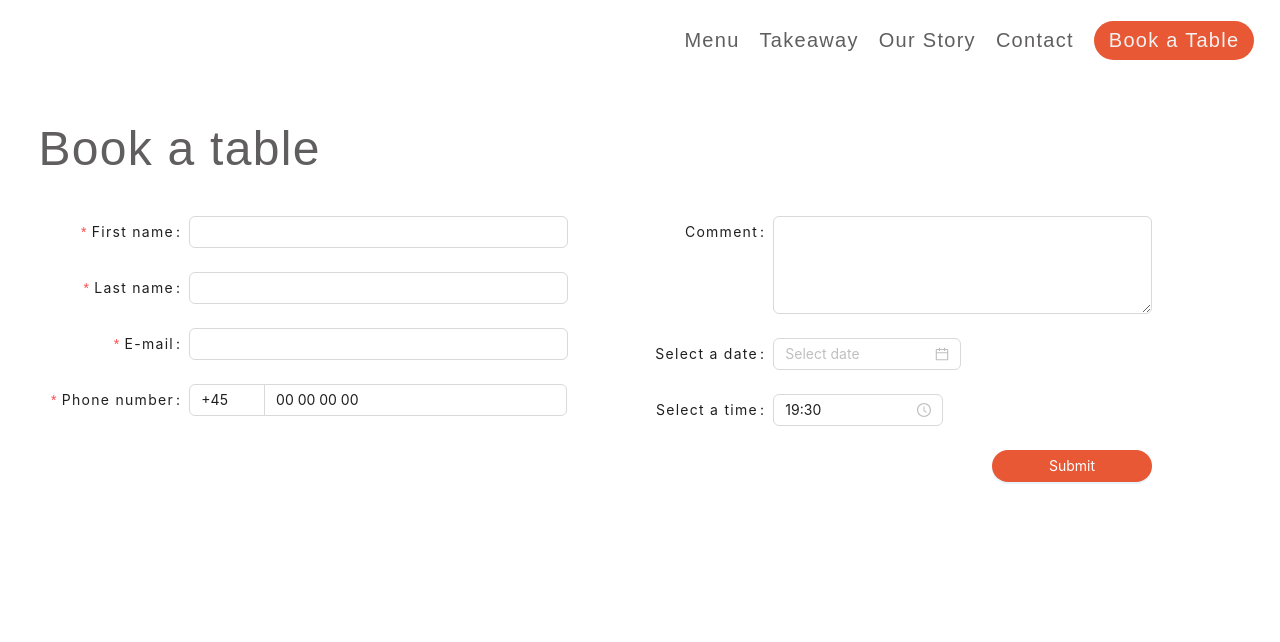
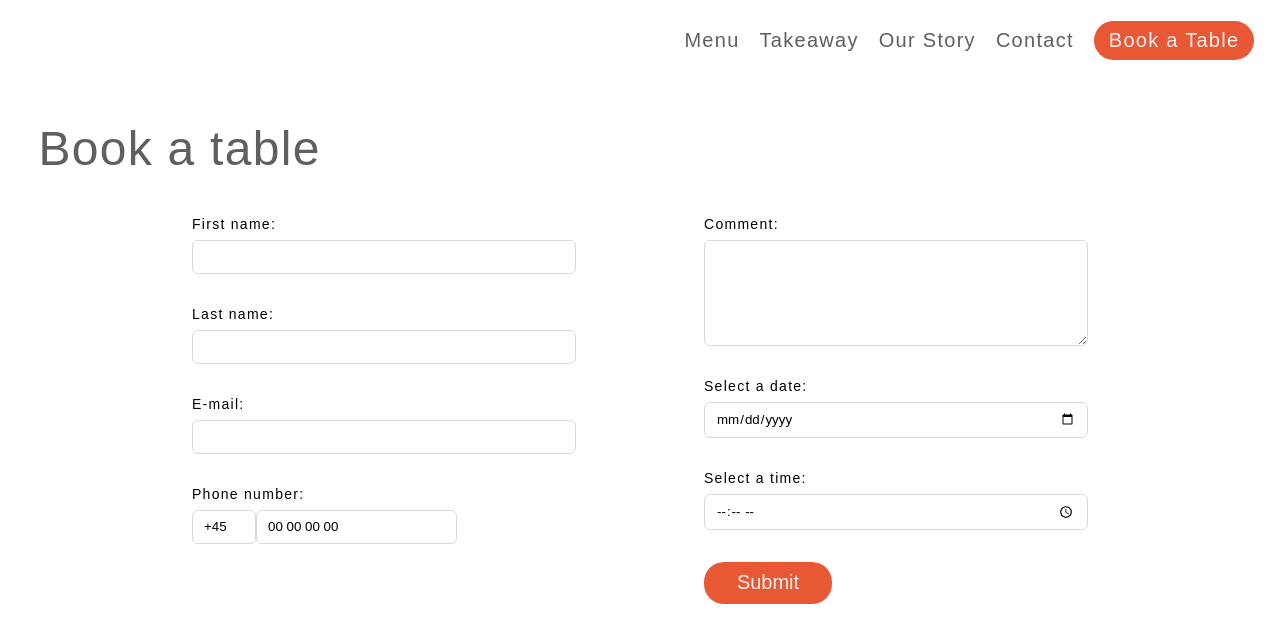
Before and after one commit to ozolinala/capanna74, a Next.js app: page /bookings in a window 1280 px wide. Shown: the top 642 px of the page. Built offline with nearby package versions, Linux system fonts and the light colour scheme.

Commit message:
Removed antdesign package, new form (also responsive)

```diff
--- a/package.json
+++ b/package.json
@@ -9,7 +9,6 @@
     "lint": "next lint"
   },
   "dependencies": {
-    "antd": "^5.12.2",
     "next": "14.0.3",
     "react": "^18",
     "react-dom": "^18",
--- a/src/components/BookingForm.js
+++ b/src/components/BookingForm.js
@@ -1,32 +1,22 @@
 import styles from "../styles/Booking.module.css";
 import { useState } from "react";
 import Link from "next/link";
-import {
-  Button,
-  Form,
-  Input,
-  Space,
-  TimePicker,
-  DatePicker,
-  Row,
-  Col,
-} from "antd";
-const { useMediaQuery } = require("react-responsive");
-const dayjs = require("dayjs");
+import { useRouter } from "next/router";
 
 const BookingForm = () => {
-  const { TextArea } = Input;
   const [loading, setLoading] = useState(false);
   const [success, setSuccess] = useState(false);
+  const router = useRouter();
 
-  const onFinish = async (values) => {
+  const handleSubmit = async (event) => {
+    event.preventDefault();
     setLoading(true);
 
     try {
       await new Promise((resolve) => setTimeout(resolve, 2000));
 
       setSuccess(true);
-      console.log("Success:", values);
+      console.log("Success:", event.target.elements);
     } catch (error) {
       console.error("Error:", error);
     } finally {
@@ -34,33 +24,17 @@ const BookingForm = () => {
     }
   };
 
-  const onFinishFailed = (errorInfo) => {
-    console.log("Failed:", errorInfo);
-  };
-
-  const onChange = (date, dateString) => {
-    console.log(date, dateString);
-  };
-
-  const format = "HH:mm";
-
-  const isMobile = useMediaQuery({ maxWidth: 768 });
-
   return (
     <article>
-      {isMobile ? (
-        <div className={styles.containerMobile}>
-          {
-            <div className={styles.container}>
+      <div>
         {success ? (
           <div className={styles.successMessageContainer}>
             <p className={styles.successMessage}>
-                    You have successfully made a
-                    reservation!
+              You have successfully made a reservation!
             </p>
             <img
               src="/assets/check.svg"
-                    alt="Landing Image"
+              alt="Checkmark"
               className={styles.check}
             />
             <Link className={styles.backToMenu} href="/">
@@ -68,299 +42,78 @@ const BookingForm = () => {
             </Link>
           </div>
         ) : (
-                <Form
-                  name="basic"
-                  style={{
-                    maxWidth: "90vw",
-                    marginLeft: "1rem",
-                  }}
-                  initialValues={{
-                    remember: true,
-                  }}
-                  onFinish={onFinish}
-                  onFinishFailed={onFinishFailed}
+          <form
+            onSubmit={handleSubmit}
             autoComplete="off"
+            className={styles.formContainer}
           >
-                  <Form.Item
-                    label="First name"
-                    name="first-name"
-                    rules={[
-                      {
-                        required: true,
-                        message: "Please input your name",
-                      },
-                    ]}
-                  >
-                    <Input />
-                  </Form.Item>
+            <div className={styles.leftColumn}>
+              <div>
+                <label htmlFor="first-name">First name:</label>
+                <input type="text" id="first-name" required />
+              </div>
 
-                  <Form.Item
-                    label="Last name"
-                    name="last-name"
-                    rules={[
-                      {
-                        required: true,
-                        message: "Please input your last name",
-                      },
-                    ]}
-                  >
-                    <Input />
-                  </Form.Item>
+              <div>
+                <label htmlFor="last-name">Last name:</label>
+                <input type="text" id="last-name" required />
+              </div>
 
-                  <Form.Item
-                    label="E-mail"
-                    name="email"
-                    rules={[
-                      {
-                        required: true,
-                        message: "Please input your email",
-                      },
-                    ]}
-                  >
-                    <Input />
-                  </Form.Item>
+              <div>
+                <label htmlFor="email">E-mail:</label>
+                <input type="email" id="email" required />
+              </div>
 
-                  <Form.Item
-                    label="Phone number"
-                    name="phone-number"
-                    rules={[
-                      {
-                        required: true,
-                        message: "Please input your phone number",
-                      },
-                    ]}
-                  >
-                    <Space.Compact>
-                      <Input style={{ width: "20%" }} defaultValue="+45" />
-                      <Input
-                        style={{ width: "80%" }}
+              <div>
+                <label htmlFor="phone-number">Phone number:</label>
+                <div>
+                  <input
+                    type="text"
+                    id="phone-prefix"
+                    className={styles.phonePrefix}
+                    defaultValue="+45"
+                  />
+                  <input
+                    type="text"
+                    id="phone-number"
                     defaultValue="00 00 00 00"
                   />
-                    </Space.Compact>
-                  </Form.Item>
+                </div>
+              </div>
+            </div>
 
-                  <Form.Item
-                    label="Comment"
-                    name="remember"
-                    valuePropName="checked"
-                    wrapperCol={{ span: 16 }}
-                  >
-                    <TextArea rows={4} />
-                  </Form.Item>
+            <div className={styles.rightColumn}>
+              <div>
+                <label htmlFor="comment">Comment:</label>
+                <textarea id="comment" rows="4" />
+              </div>
 
-                  <Form.Item
-                    label="Select a date"
-                    name="date"
-                    valuePropName="checked"
-                    wrapperCol={{ span: 16 }}
-                  >
-                    <DatePicker onChange={onChange} />
-                  </Form.Item>
+              <div>
+                <label htmlFor="date">Select a date:</label>
+                <input
+                  type="date"
+                  id="date"
+                  onChange={(e) => console.log(e.target.value)}
+                />
+              </div>
 
-                  <Form.Item
-                    label="Select a time"
-                    name="time"
-                    valuePropName="checked"
-                    wrapperCol={{ span: 16 }}
-                  >
-                    <TimePicker
-                      defaultValue={dayjs("19:30", format)}
-                      format={format}
-                      minuteStep={15}
-                      hourStep={1}
-                    />
-                  </Form.Item>
+              <div>
+                <label htmlFor="time">Select a time:</label>
+                <input type="time" id="time" />
+              </div>
 
-                  <Form.Item wrapperCol={{ span: 24, offset: 0 }}>
-                    <div className={styles.buttonContainerMobile}>
-                      <Button
-                        style={{
-                          width: "10rem",
-                          borderRadius: "20px",
-                          backgroundColor: "#e85835",
-                          color: "white",
-                        }}
-                        type="primary"
-                        htmlType="submit"
-                        loading={loading}
+              <div>
+                <button
+                  className={styles.button}
+                  type="submit"
+                  disabled={loading}
                 >
                   Submit
-                      </Button>
+                </button>
               </div>
-                  </Form.Item>
-                </Form>
+            </div>
+          </form>
         )}
       </div>
-          }
-        </div>
-      ) : (
-        <div className={styles.container}>
-          {success ? (
-            <div className={styles.successMessageContainer}>
-              <p className={styles.successMessage}>
-                The table is available, you have successfully made a
-                reservation!
-              </p>
-              <img
-                src="/assets/check.svg"
-                alt="Landing Image"
-                className={styles.check}
-              />
-              <Link className={styles.backToMenu} href="/">
-                Go back to menu
-              </Link>
-            </div>
-          ) : (
-            <Form
-              name="basic"
-              labelCol={{
-                span: isMobile ? 16 : 8,
-              }}
-              wrapperCol={{
-                span: isMobile ? 16 : 16,
-              }}
-              style={{
-                maxWidth: "90vw",
-              }}
-              initialValues={{
-                remember: true,
-              }}
-              onFinish={onFinish}
-              onFinishFailed={onFinishFailed}
-              autoComplete="off"
-            >
-              <Row gutter={16}>
-                <Col span={12}>
-                  <Form.Item
-                    label="First name"
-                    name="first-name"
-                    rules={[
-                      {
-                        required: true,
-                        message: "Please input your name",
-                      },
-                    ]}
-                  >
-                    <Input />
-                  </Form.Item>
-
-                  <Form.Item
-                    label="Last name"
-                    name="last-name"
-                    rules={[
-                      {
-                        required: true,
-                        message: "Please input your last name",
-                      },
-                    ]}
-                  >
-                    <Input />
-                  </Form.Item>
-
-                  <Form.Item
-                    label="E-mail"
-                    name="email"
-                    rules={[
-                      {
-                        required: true,
-                        message: "Please input your email",
-                      },
-                    ]}
-                  >
-                    <Input />
-                  </Form.Item>
-
-                  <Form.Item
-                    label="Phone number"
-                    name="phone-number"
-                    rules={[
-                      {
-                        required: true,
-                        message: "Please input your phone number",
-                      },
-                    ]}
-                  >
-                    <Space.Compact>
-                      <Input
-                        style={{
-                          width: "20%",
-                        }}
-                        defaultValue="+45"
-                      />
-                      <Input
-                        style={{
-                          width: "80%",
-                        }}
-                        defaultValue="00 00 00 00"
-                      />
-                    </Space.Compact>
-                  </Form.Item>
-                </Col>
-                <Col span={12}>
-                  <Form.Item
-                    label="Comment"
-                    name="remember"
-                    valuePropName="checked"
-                    wrapperCol={{
-                      span: 16,
-                    }}
-                  >
-                    <TextArea rows={4} />
-                  </Form.Item>
-
-                  <Form.Item
-                    label="Select a date"
-                    name="date"
-                    valuePropName="checked"
-                    wrapperCol={{
-                      span: 16,
-                    }}
-                  >
-                    <DatePicker onChange={onChange} />
-                  </Form.Item>
-                  <Form.Item
-                    label="Select a time"
-                    name="time"
-                    valuePropName="checked"
-                    wrapperCol={{
-                      span: 16,
-                    }}
-                  >
-                    <TimePicker
-                      defaultValue={dayjs("19:30", format)}
-                      format={format}
-                      minuteStep={15}
-                      hourStep={1}
-                    />
-                  </Form.Item>
-                  <Form.Item
-                    wrapperCol={{
-                      span: 24, // Set to the full width of the column
-                      offset: 0,
-                    }}
-                  >
-                    <div className={styles.buttonContainer}>
-                      <Button
-                        style={{
-                          width: "10rem",
-                          borderRadius: "20px",
-                          backgroundColor: "#e85835",
-                          color: "white",
-                        }}
-                        type="primary"
-                        htmlType="submit"
-                        loading={loading}
-                      >
-                        Submit
-                      </Button>
-                    </div>
-                  </Form.Item>
-                </Col>
-              </Row>
-            </Form>
-          )}
-        </div>
-      )}
     </article>
   );
 };
--- a/src/styles/Booking.module.css
+++ b/src/styles/Booking.module.css
@@ -1,5 +1,63 @@
-.container {
+.formContainer {
   width: 100vw;
+  display: flex;
+  justify-content: center;
+  gap: 10vw;
+}
+
+.formContainer label {
+  font-size: 14px;
+}
+
+.formContainer input {
+  box-sizing: border-box;
+  margin: 0;
+  padding: 4px 11px;
+  color: var(--black);
+  line-height: 1.5rem;
+  border-width: 1px;
+  border-style: solid;
+  border-color: #d9d9d9;
+  border-radius: 6px;
+  transition: all 0.2s;
+  font-family: "Publish Gothic Regular", sans-serif;
+}
+
+.formContainer input:focus {
+  outline: none;
+}
+
+.formContainer textarea:focus {
+  outline: none;
+}
+
+.formContainer textarea {
+  box-sizing: border-box;
+  margin: 0;
+  padding: 4px 11px;
+  color: var(--black);
+  line-height: 1.5rem;
+  border-width: 1px;
+  border-style: solid;
+  border-color: #d9d9d9;
+  border-radius: 6px;
+  transition: all 0.2s;
+  font-family: "Publish Gothic Regular", sans-serif;
+}
+
+.leftColumn,
+.rightColumn {
+  width: 30vw;
+  display: flex;
+  flex-direction: column;
+  gap: 4vh;
+}
+
+.leftColumn > div,
+.rightColumn > div {
+  display: flex;
+  flex-direction: column;
+  gap: 1vh;
 }
 
 .successMessage {
@@ -9,7 +67,6 @@
 
 .backToMenu {
   display: block;
-  text-align: center;
   text-decoration: underline;
   text-underline-offset: 6px;
   text-decoration-thickness: 1px;
@@ -29,16 +86,38 @@
   gap: 4vh;
   align-content: center;
   justify-content: center;
+  text-align: center;
 }
 
-.buttonContainer {
+.button {
   display: flex;
-  width: 100%;
-  justify-content: flex-end;
+  width: 8rem;
+  justify-content: center;
+  padding: 0.6rem;
+  border-radius: 20px;
+  border: 0;
+  background-color: var(--accent-color);
+  color: var(--off-white);
+  font-size: 20px;
+  font-family: "Publish Gothic", sans-serif;
 }
 
-.buttonContainerMobile {
-  display: flex;
-  width: 100%;
-  justify-content: center;
+.phonePrefix {
+  width: 4rem;
 }
+
+@media (max-width: 768px) {
+  .formContainer {
+    flex-direction: column;
+  }
+
+  .leftColumn,
+  .rightColumn {
+    width: 85vw;
+    margin: auto;
+  }
+
+  .button {
+    align-self: center;
+  }
+}
```
Also changed, not shown: 1 other file (tests, documents, lock files or other folders). Lines whose indentation alone changed are shown as unchanged.
